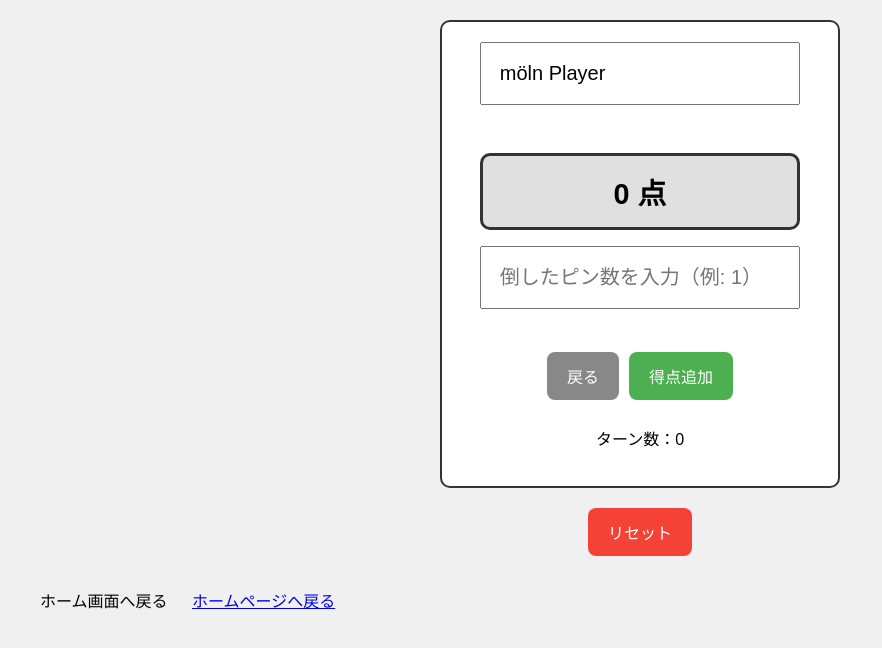
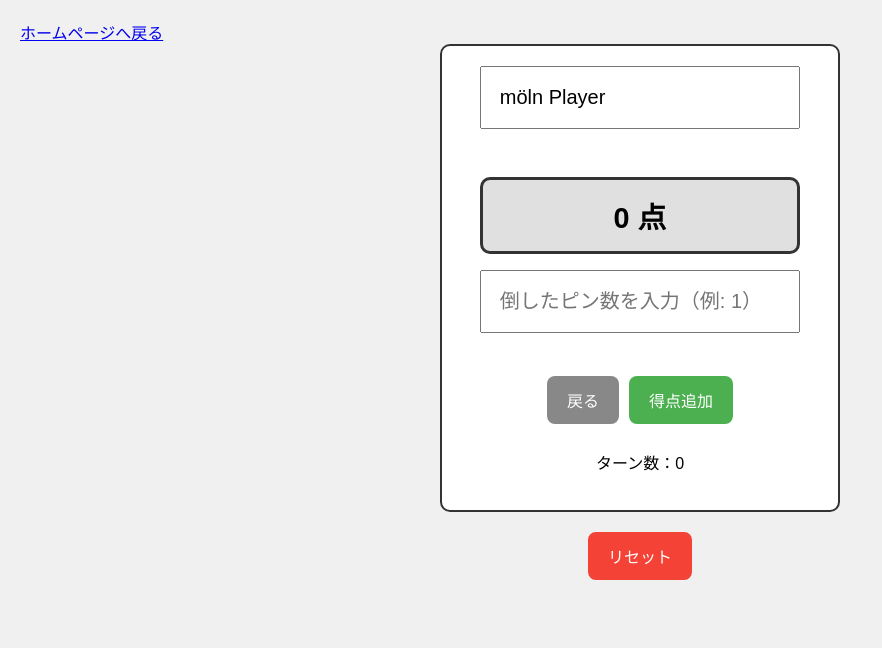
Before and after one commit to dbu-molkky/score, a plain HTML site: page index.html in a window 1280 px wide. Shown: the whole page, without its empty margins (0-882 px from the left). Drawn offline with Linux system fonts and the light colour scheme.

Commit message:
Update index.html

```diff
--- a/index.html
+++ b/index.html
@@ -122,6 +122,8 @@
 </head>
 <body>
 
+  <a href="https://dbu-molkky.github.io/homepage/" >ホームページへ戻る</a>
+
   <div class="player-box">
     <input type="text" id="name" value="möln Player" onchange="updateName()" placeholder="名前（チーム名）を入力"><br>
     <div class="score-box" id="score">0 点</div>
@@ -139,10 +141,7 @@
   </div>
 
   <button onclick="resetGame()" class="reset">リセット</button>
-  <button href="https://dbu-molkky.github.io/homepage/">ホーム画面へ戻る</button>
 
-
-  <a href="https://dbu-molkky.github.io/homepage/" >ホームページへ戻る</a>
 
   <script>
     let player = {
```
